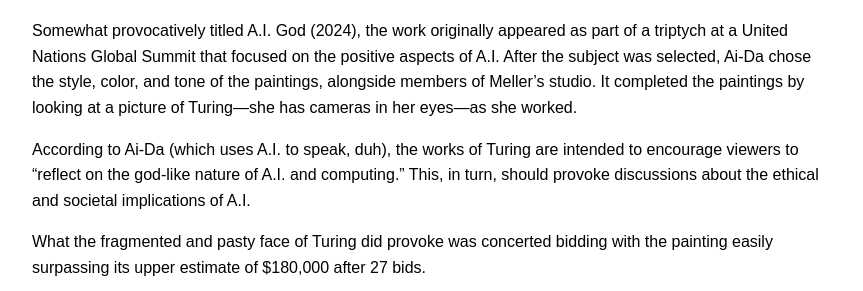
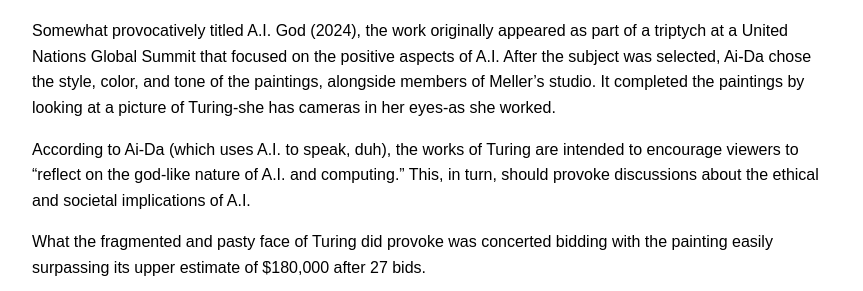
Before and after one commit to aiassistantnews/aiassistantnews.github.io, a Jekyll site: the page built from _posts/2024-09-29-second-post.md, in a window 1280 px wide. Shown: the part 421-712 px from the top of the page, without its empty margins (208-1071 px from the left). Built offline with Jekyll 4.4.1, drawn with Linux system fonts in a browser that asks for light colours.

Commit message:
Rerplace funny chars

```diff
--- a/_posts/2024-09-29-second-post.md
+++ b/_posts/2024-09-29-second-post.md
@@ -6,22 +6,22 @@
 
 # The First Work by A.I. Robot to Sell at Auction Nets a Whopping $1 Million
 
-The first work created by an A.I. robot to arrive at auction has sold for $1.08 million as part of Sotheby’s Digital Art Sale.
+The first work created by an A.I. robot to arrive at auction has sold for $1.08 million as part of Sotheby's Digital Art Sale.
 
-The painting of the British mathematician and early computer developer Alan Turing was painted by Ai-Da Robot, which has been branded the world’s first ultra-realistic robot artist by Aidan Meller, the British gallerist who spawned the idea in 2019.
+The painting of the British mathematician and early computer developer Alan Turing was painted by Ai-Da Robot, which has been branded the world's first ultra-realistic robot artist by Aidan Meller, the British gallerist who spawned the idea in 2019.
 
-Somewhat provocatively titled A.I. God (2024), the work originally appeared as part of a triptych at a United Nations Global Summit that focused on the positive aspects of A.I. After the subject was selected, Ai-Da chose the style, color, and tone of the paintings, alongside members of Meller’s studio. It completed the paintings by looking at a picture of Turing—she has cameras in her eyes—as she worked.
+Somewhat provocatively titled A.I. God (2024), the work originally appeared as part of a triptych at a United Nations Global Summit that focused on the positive aspects of A.I. After the subject was selected, Ai-Da chose the style, color, and tone of the paintings, alongside members of Meller's studio. It completed the paintings by looking at a picture of Turing-she has cameras in her eyes-as she worked.
 
-According to Ai-Da (which uses A.I. to speak, duh), the works of Turing are intended to encourage viewers to “reflect on the god-like nature of A.I. and computing.” This, in turn, should provoke discussions about the ethical and societal implications of A.I.
+According to Ai-Da (which uses A.I. to speak, duh), the works of Turing are intended to encourage viewers to "reflect on the god-like nature of A.I. and computing." This, in turn, should provoke discussions about the ethical and societal implications of A.I.
 
 What the fragmented and pasty face of Turing did provoke was concerted bidding with the painting easily surpassing its upper estimate of $180,000 after 27 bids.
 
-In a statement, Sotheby’s has labelled the sale by the humanoid robot a historic moment in the contemporary art one that “reflects the growing intersection between A.I. technology and the global art market.” Whether or not future works by A.I. avatars, or indeed by Ai-Da herself, will command market demand remains unclear.
+In a statement, Sotheby's has labelled the sale by the humanoid robot a historic moment in the contemporary art one that "reflects the growing intersection between A.I. technology and the global art market." Whether or not future works by A.I. avatars, or indeed by Ai-Da herself, will command market demand remains unclear.
 
-Elsewhere, Sotheby’s Digital Art Sale, which concluded on November 7, saw a lukewarm reception. Although it included works by some of the leading names in digital art, sales totaled just under $1.3 million.
+Elsewhere, Sotheby's Digital Art Sale, which concluded on November 7, saw a lukewarm reception. Although it included works by some of the leading names in digital art, sales totaled just under $1.3 million.
 
-Notably, DOOM Party (2020) by gif artist XCOPY with an upper estimate of $1.5 million and Sui Generis (2020) by the minimalist artist Pak with an upper estimate of $150,000 remained unsold. Five of the remaining 15 lots that sold fell beneath their pre-sale low estimates with Refik Anadol’s Winds of Yawanawa #715 scraping past its low estimate of $15,000.
+Notably, DOOM Party (2020) by gif artist XCOPY with an upper estimate of $1.5 million and Sui Generis (2020) by the minimalist artist Pak with an upper estimate of $150,000 remained unsold. Five of the remaining 15 lots that sold fell beneath their pre-sale low estimates with Refik Anadol's Winds of Yawanawa #715 scraping past its low estimate of $15,000.
 
 The successful sale of A.I. God is the latest in a series of high-profile achievements for Ai-Da. In the past five years, she has stood by the Great Pyramid of Giza, painted the British royal family, featured in a video for the pop band the 1975, spoken to the House of Lords, and confounded crowds at art shows in Venice, London, and New York.
 
-“The key value of my work,” Ai-Da has said, “is its capacity to serve as a catalyst for dialogue.” True to her word, Ai-Da will appear at London’s Courtauld Institute on November 14 to discuss the sale and its significance for art.
+"The key value of my work," Ai-Da has said, "is its capacity to serve as a catalyst for dialogue." True to her word, Ai-Da will appear at London's Courtauld Institute on November 14 to discuss the sale and its significance for art.
```
